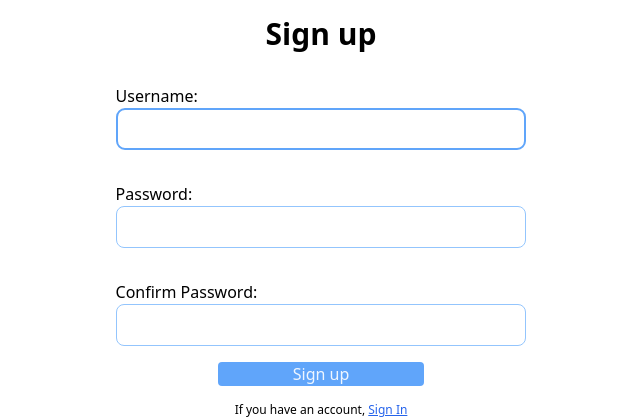
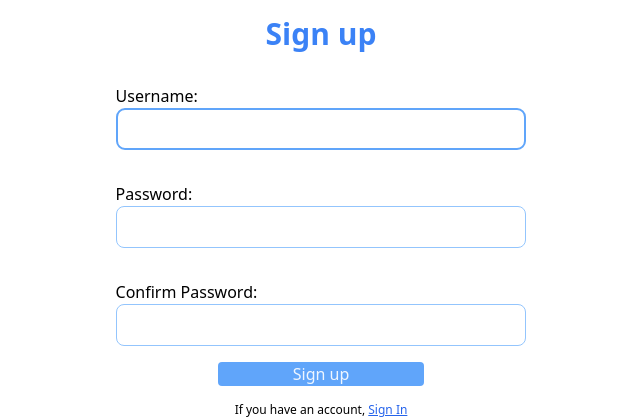
Before and after one commit to Ifechukwu001/Predict395-Test, a Django app: page /signup/ in a window 1280 px wide. Shown: the part 64-484 px from the top of the page, without its empty margins (319-959 px from the left). Run offline with Django 4.2, Linux system fonts and the light colour scheme; style sheets or scripts are compiled from the project's sources.

Commit message:
refactor: Update login and signup pages to use blue color for headings

```diff
--- a/src/accounts/templates/accounts/login.html
+++ b/src/accounts/templates/accounts/login.html
@@ -2,7 +2,7 @@
 {% block title %} <title>Log in</title> {% endblock %}
 {% block content %}
 <section class="container flex flex-col items-center mx-auto">
-    <h2 class="mb-4 text-3xl font-semibold">Log in</h2>
+    <h2 class="mb-4 text-3xl font-semibold text-blue-500">Log in</h2>
     <form class="flex flex-col items-center space-y-3" method="post">
         {% csrf_token %}
         {{ form.as_p }}
--- a/src/accounts/templates/accounts/signup.html
+++ b/src/accounts/templates/accounts/signup.html
@@ -5,7 +5,7 @@
 {% block content %}
 <section class="container flex flex-col items-center mx-auto">
 
-    <h2 class="mb-4 text-3xl font-semibold">Sign up</h2>
+    <h2 class="mb-4 text-3xl font-semibold text-blue-500">Sign up</h2>
     <form class="flex flex-col" method="post">
         {% csrf_token %}
         {{ form.as_div }}
```
